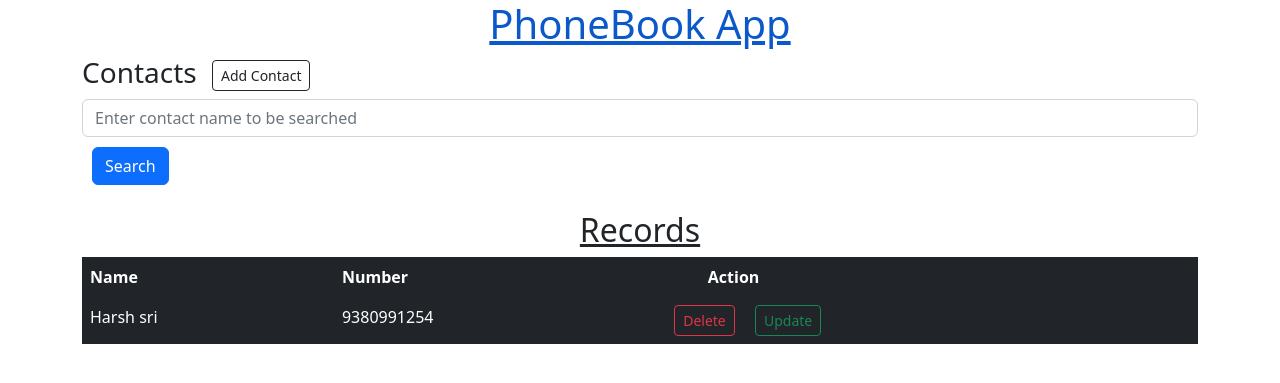
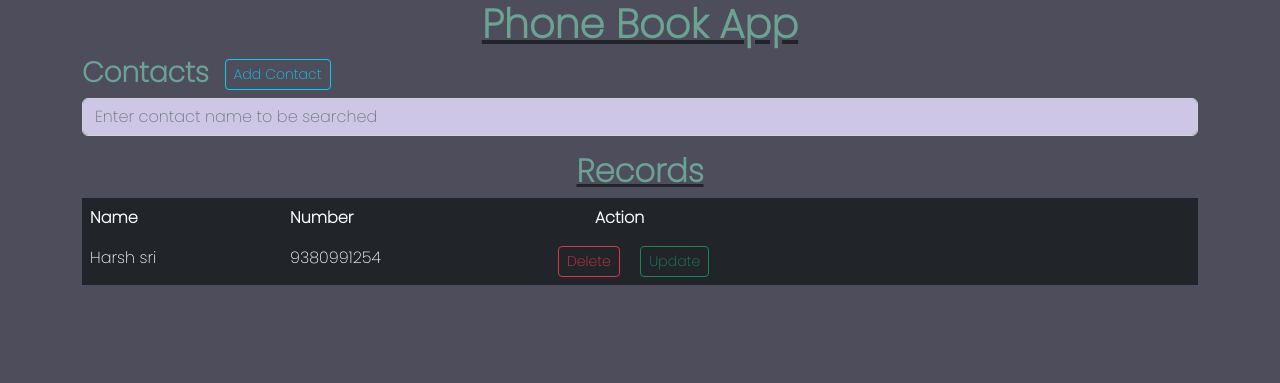
Before and after one commit to HarshDevelops/Phonebook, a Flask app: page / in a window 1280 px wide. Shown: the top 383 px of the page. Run offline with Flask 2, Linux system fonts and the light colour scheme; data comes from the database, SQL or seed files in the repository; some libraries are stand-ins or nearby versions.

Commit message:
Finished Searching att.

```diff
--- a/templates/index.html
+++ b/templates/index.html
@@ -6,56 +6,58 @@
     <meta name="viewport" content="width=device-width, initial-scale=1">
     <title>Harsh's PhoneBook</title>
     <script src="//ajax.googleapis.com/ajax/libs/jquery/1.11.0/jquery.min.js"></script>
-    <!-- <script src="//netdna.bootstrapcdn.com/bootstrap/3.1.1/js/bootstrap.min.js"></script>
-    <link rel="stylesheet" type="text/css" href="//netdna.bootstrapcdn.com/bootstrap/3.1.1/css/bootstrap.min.css"> -->
     <link href="https://cdn.jsdelivr.net/npm/bootstrap@5.2.0-beta1/dist/css/bootstrap.min.css" rel="stylesheet"
         integrity="sha384-0evHe/X+R7YkIZDRvuzKMRqM+OrBnVFBL6DOitfPri4tjfHxaWutUpFmBp4vmVor" crossorigin="anonymous">
+        <link rel="icon" href="./static/contactbook.png">
+        <link rel="preconnect" href="https://fonts.googleapis.com">
+        <link rel="preconnect" href="https://fonts.gstatic.com" crossorigin>
+        <link href="https://fonts.googleapis.com/css2?family=Montserrat:wght@300;500&family=Poppins:wght@200&display=swap" rel="stylesheet">
+
+        <style>
+            .form-control:valid {
+  background-color: #CDC7E5;
+}
+::placeholder {
+  color: red;
+  opacity: 1;
+}
+
+:-ms-input-placeholder {
+ color: red;
+}
+
+::-ms-input-placeholder {
+ color: red;
+}
+        </style>
+
+
 </head>
 
-<body>
-    <!-- <nav class="navbar navbar-expand-lg bg-light">
-        <div class="container-fluid">
-            <a class="navbar-brand" href="#">Navbar</a>
-            <button class="navbar-toggler" type="button" data-bs-toggle="collapse"
-                data-bs-target="#navbarSupportedContent" aria-controls="navbarSupportedContent" aria-expanded="false"
-                aria-label="Toggle navigation">
-                <span class="navbar-toggler-icon"></span>
-            </button>
-            <div class="collapse navbar-collapse" id="navbarSupportedContent">
-                <ul class="navbar-nav me-auto mb-2 mb-lg-0">
-                    <li class="nav-item">
-                        <a class="nav-link active" aria-current="page" href="#">Home</a>
-                    </li>
-                    <li class="nav-item">
-                        <a class="nav-link" href="#">Link</a>
-                    </li>
-                </ul>
-                <form class="d-flex" role="search">
-                    <input class="form-control me-2" type="search" placeholder="Search" aria-label="Search">
-                    <button class="btn btn-outline-success" type="submit">Search</button>
-                </form>
-            </div>
-        </div>
-    </nav> -->
+<body style="background-color:#4E4D5C;font-family: 'Montserrat', sans-serif;
+font-family: 'Poppins', sans-serif; ">
 
     {% for message in get_flashed_messages() %}
+    {% if 'Successfully' in message %}
 
+    <div class="alert alert-success alert-dismissible fade show" role="alert">
+        {{ message }}
+        <button type="button" class="btn-close" data-bs-dismiss="alert" aria-label="Close"></button>
+    </div>
+    {% else %}
     <div class="alert alert-warning alert-dismissible fade show" role="alert">
         {{ message }}
         <button type="button" class="btn-close" data-bs-dismiss="alert" aria-label="Close"></button>
     </div>
 
-
+    {% endif %}
     {% endfor %}
 
 
     <div>
 
-        <!-- <img src="https://www.freepik.com/free-vector/black-realistic-retro-dial-phone-wired-landline-isolated-with-shadows_9378284.htm#query=phone%20book&position=25&from_view=search"
-            alt="PhoneBook Logo" style="display:block;" height="100px" width="100px"> -->
-        <a href="/">
-            <h1 style="text-align: center;">PhoneBook App</h1>
-    </div></a>
+           <u> <h1 style="text-align: center;color: #6BA292;"> <b>Phone Book App</b></h1></u>
+    </div>
 
 
 
@@ -63,32 +65,30 @@
         <form action="/" method="POST">
             <div class="form-group">
                 <label for="contact_search">
-                    <h3>Contacts <span style="text-align:right">
-                            <!-- <button class="btn btn-outline-success" type="submit">Add contact</button> -->
-                            <a href="/new" type="button" class="btn btn-outline-dark btn-sm mx-2">Add Contact</a>
+                    <h3 style="color: #6BA292;"><b>Contacts</b><span style="text-align:right">
+                            <a href="/new" type="button" class="btn btn-outline-info btn-sm mx-2">Add Contact</a>
                         </span></h3>
                 </label>
                 <input type="text" class="form-control" id="contact_search" aria-describedby="emailHelp"
-                    placeholder="Enter contact name to be searched" name="contact_search">
+                    placeholder="Enter contact name to be searched" name="contact_search" onkeyup="myfunc()">
             </div>
-            <button type="submit" class="btn btn-primary" style="margin: 10px;">Search</button>
+
         </form>
     </div>
 
 
     <div class="container my-3">
         <u>
-            <h2 style="text-align:center;">Records</h2>
+            <h2 style="text-align:center;color: #6BA292;"><b>Records</b></h2>
         </u>
         {% if allcontact|length ==0 %}
-        <h5 style="text-align:center;">No Records</h5>
+        <h5 style="text-align:center;color: #6BA292;">No Records</h5>
         {% else %}
-        <table class="table table-borderless table-dark table-hover">
+        <table class="table table-borderless table-dark table-hover" id="ctable">
             <thead class="thead-dark">
                 <tr>
                     <th scope="col" style="display:none;">SNo</th>
                     <th scope="col">Name</th>
-                    <!-- <th scope="col">Last Name</th> -->
                     <th scope="col">Number</th>
                     <th scope="col">&nbsp;&nbsp;&nbsp;&nbsp;&nbsp;&nbsp;&nbsp;&nbsp;&nbsp;&nbsp;Action</th>
                 </tr>
@@ -102,24 +102,11 @@
                     <td> <a href="/delete/{{contact.person_sno}}/{{contact.person_number}}" type="button"
                             class="btn btn-outline-danger btn-sm mx-2">Delete</a>
                         <a href="/update/{{contact.person_sno}}/{{contact.person_number}}" type="button"
-                            class="btn btn-outline-success btn-sm mx-2">Update</a></td>
-                    <!-- <td>
-                        <div class="dropdown">
-                            <button class="btn btn-outline-success dropdown-toggle" type="button"
-                                id="dropdownMenuButton" data-toggle="dropdown"
-                                aria-expanded="false">
-                                ...
-                            </button> -->
-                            <!-- <div class="dropdown-menu" aria-labelledby="dropdownMenuButton">
-                                <a class="dropdown-item "
-                                    href="/delete/{{contact.person_sno}}/{{contact.person_number}}"> <button
-                                        type="button" class="btn btn-outline-danger"> Delete </button></a>
-                                <a class="dropdown-item" href="#"><button type="button" class="btn btn-outline-info">
-                                        Update </button></a>
-
-                            </div> -->
-
-
+                            class="btn btn-outline-success btn-sm mx-2">Update</a>
+                        <a href="/search/{{contact.person_name}}/{{contact.person_second_name}}" type="button"
+                            class="btn btn-outline-success btn-sm mx-2" style="visibility:hidden;"
+                            id="search2">Search</a>
+                    </td>
     </div>
     </td>
     </tr>
@@ -130,10 +117,37 @@
 
     </div>
 
+    <div>
+        <h5 id="norecorddiv" style="text-align:center; visibility: hidden;color: #6BA292;"><b>No Records</b></h5>
+    </div>
+
 
     <script src="https://cdn.jsdelivr.net/npm/bootstrap@5.2.0-beta1/dist/js/bootstrap.bundle.min.js"
         integrity="sha384-pprn3073KE6tl6bjs2QrFaJGz5/SUsLqktiwsUTF55Jfv3qYSDhgCecCxMW52nD2"
         crossorigin="anonymous"></script>
+
+    <script>
+        function myfunc() {
+            var contact_search, table, tr, td, i, val;
+            contact_search = document.getElementById("contact_search");
+            filter = contact_search.value.toUpperCase();
+            table = document.getElementById("ctable");
+            tr = table.getElementsByTagName("tr");
+            for (i = 0; i < tr.length; i++) {
+                td = tr[i].getElementsByTagName("td")[0];
+                if (td) {
+                    val = td.textContent || td.innerText;
+                    if (val.toUpperCase().indexOf(filter) > -1) {
+                        tr[i].style.display = "";
+                    } else {
+                        document.getElementById
+                        tr[i].style.display = "none";
+                        document.getElementById("norecorddiv").style.visibility = "visible";
+                    }
+                }
+            }
+        }
+    </script>
 </body>
 
 </html>
```
Lines whose indentation alone changed are shown as unchanged.
